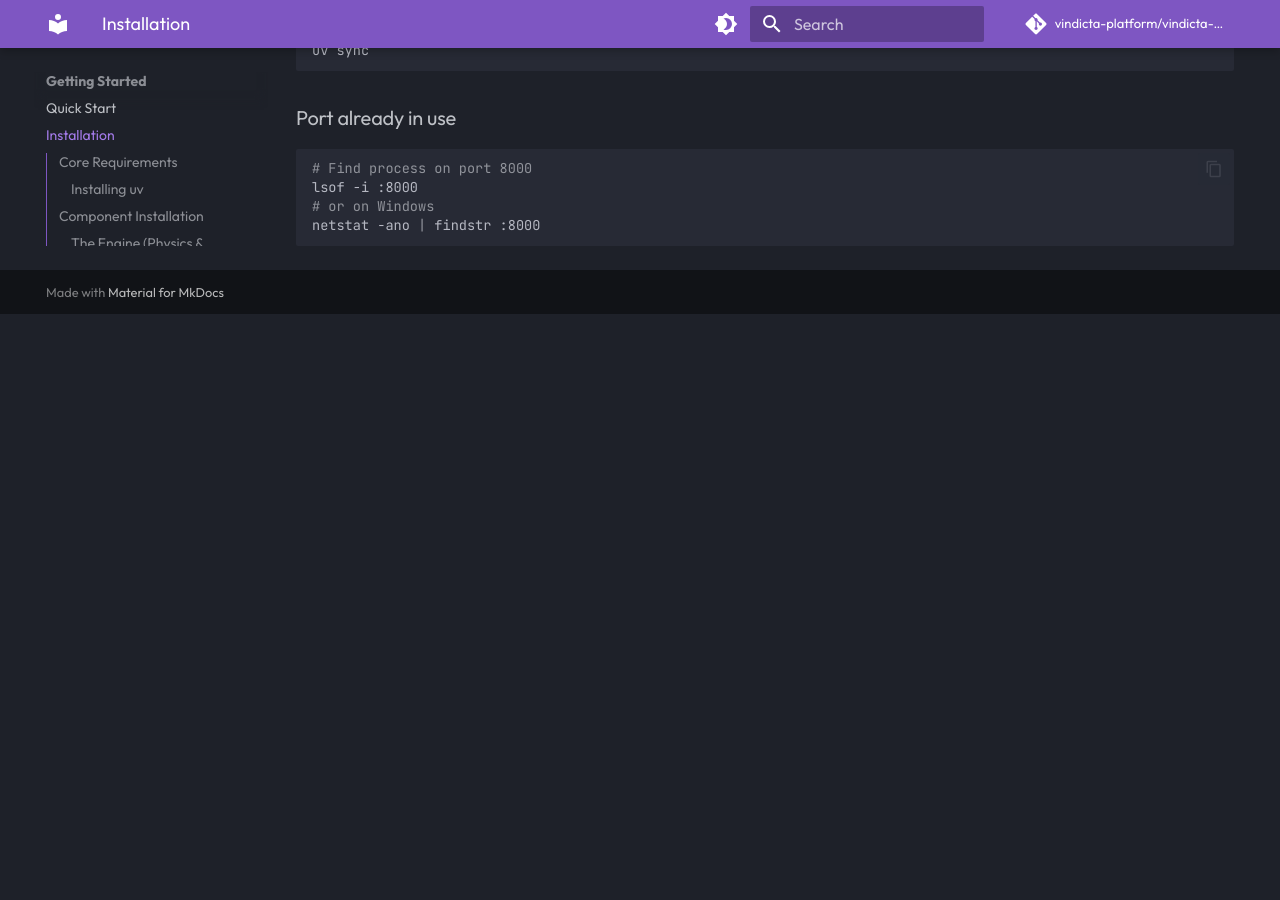
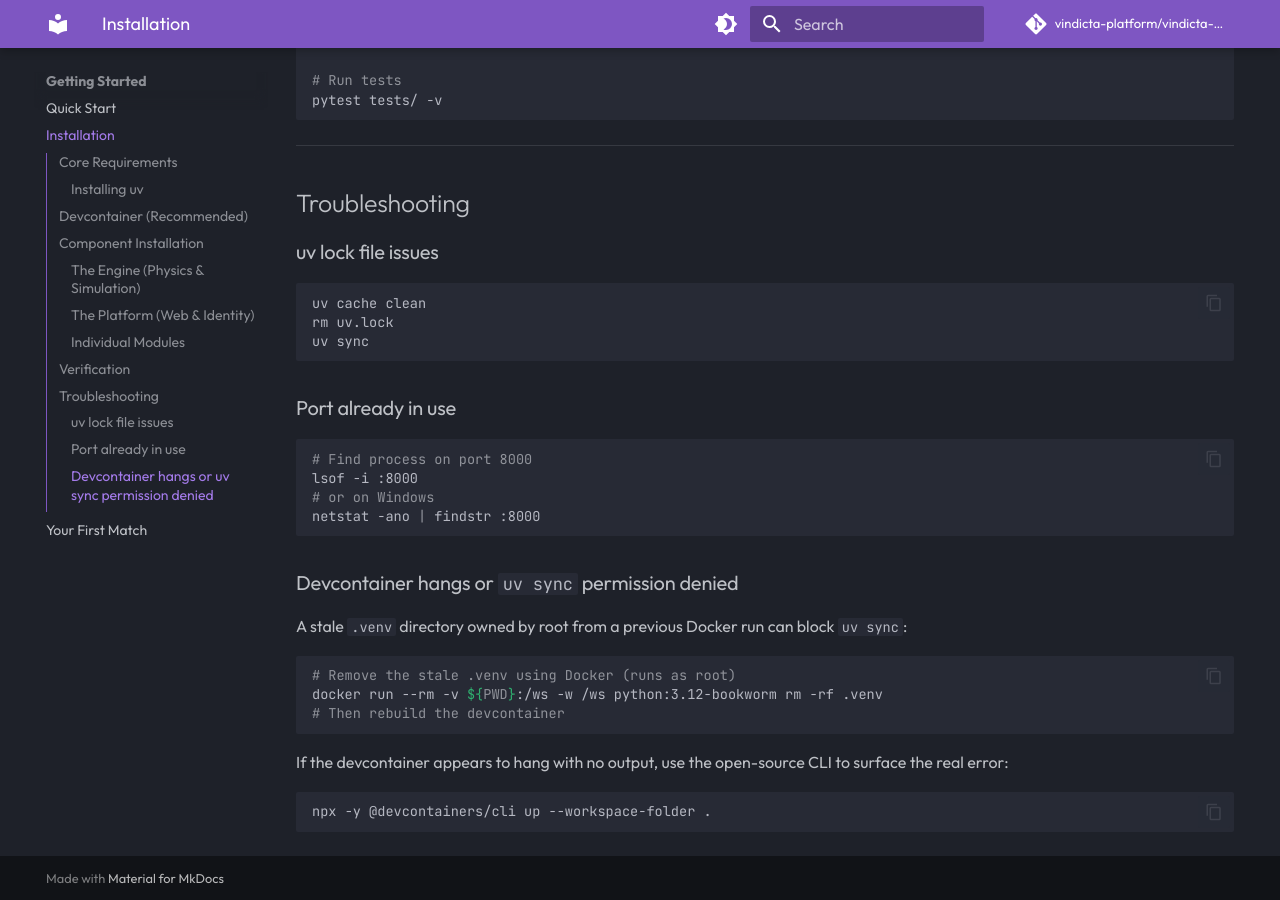
Before and after one commit to vindicta-platform/vindicta-foundation, an MkDocs documentation site: the page built from docs/getting-started/installation.md, in a window 1280 px wide and 900 px high, scrolled down 1917 px. Built offline with MkDocs 1.6.1 and Material for MkDocs 9.7.7, drawn with Linux system fonts in a browser that asks for light colours; comment, search, counter and statistics services are not loaded; before the commit the page ends 2231 px from its top, so only the background shows below that; some of the changed text lies outside the part shown.

Commit message:
feat: Add ADR-0008 for minimal devcontainer, new installation and quickstart guides, and initial Gemini documentation.
Signed-off-by: brandon-fox <32090240+brandon-fox@users.noreply.github.com>

````diff
--- a/docs/getting-started/installation.md
+++ b/docs/getting-started/installation.md
@@ -23,6 +23,20 @@ powershell -c "irm https://astral.sh/uv/install.ps1 | iex"
 ```
 
 ---
+
+## Devcontainer (Recommended)
+
+The simplest way to get started. Requires Docker Desktop.
+
+```bash
+git clone https://github.com/vindicta-platform/vindicta-foundation.git
+cd vindicta-foundation
+# Open in your IDE and select "Reopen in Container"
+# Or use the CLI:
+npx -y @devcontainers/cli up --workspace-folder .
+```
+
+This installs Python 3.12, `uv`, and all project dependencies automatically.
 
 ## Component Installation
 
@@ -95,3 +109,19 @@ lsof -i :8000
 # or on Windows
 netstat -ano | findstr :8000
 ```
+
+### Devcontainer hangs or `uv sync` permission denied
+
+A stale `.venv` directory owned by root from a previous Docker run can block `uv sync`:
+
+```bash
+# Remove the stale .venv using Docker (runs as root)
+docker run --rm -v ${PWD}:/ws -w /ws python:3.12-bookworm rm -rf .venv
+# Then rebuild the devcontainer
+```
+
+If the devcontainer appears to hang with no output, use the open-source CLI to surface the real error:
+
+```bash
+npx -y @devcontainers/cli up --workspace-folder .
+```
````
Also changed, not shown: .gemini/GEMINI.md (+2 -0 lines), docs/architecture/adr/0008-minimal-devcontainer.md (added, +61 -0 lines), docs/getting-started/quickstart.md (+17 -3 lines).
